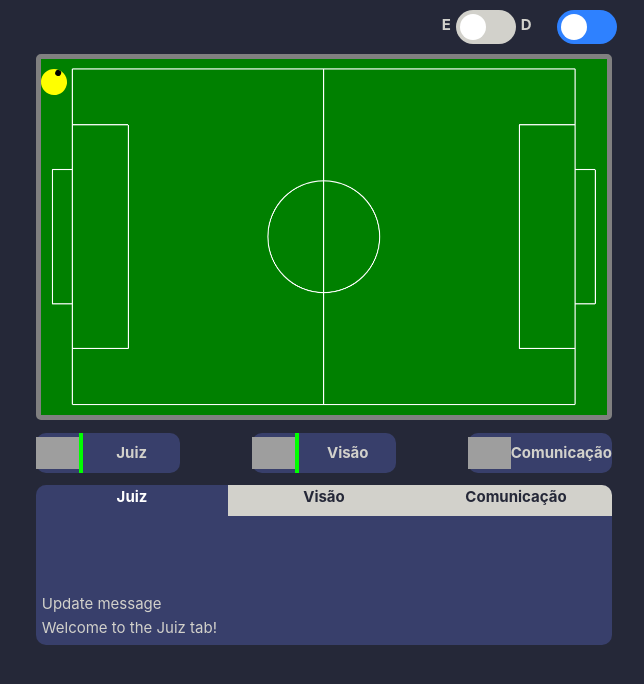
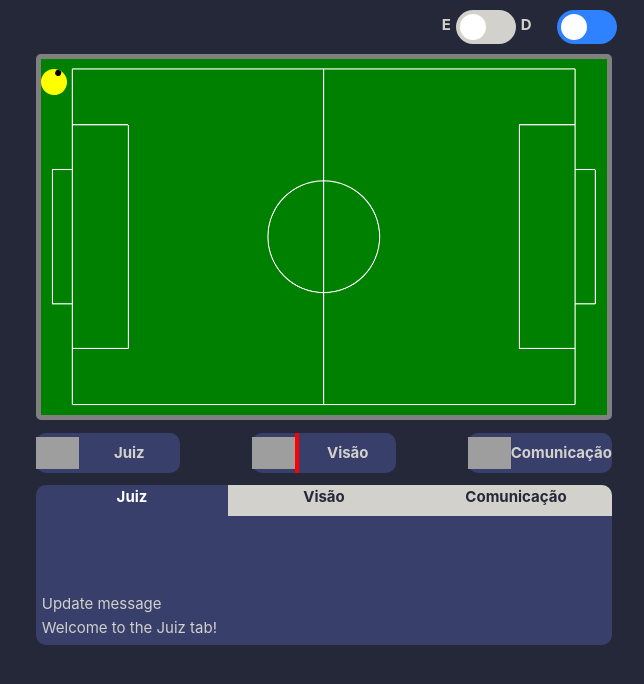
Before and after one commit to Ararabots-UFMS/ssl-gui, a Vue app: page / in a window 1280 px wide. Shown: the top 684 px of the page, without its empty margins (636-1280 px from the left). Built offline with nearby package versions, Linux system fonts and the light colour scheme; no server answers; grey boxes are pictures that could not be loaded.

Commit message:
feat: added vision status (line color)

```diff
--- a/src/components/AgentesExternos.vue
+++ b/src/components/AgentesExternos.vue
@@ -7,8 +7,12 @@
             return {
                 selectedTab: 'juiz', // Default tab
                 visionRef: ref(visionOutput),
-                visionRunnig: false,
             };
+        },
+        computed: {
+            visionStatus() {
+                return visionOutput.status ? 'status-line active-line-color' : 'status-line inactive-line-color';
+            },
         },
         methods: {
             refereeButton() {
@@ -44,6 +48,7 @@
                 },
                 deep: true,
             },
+
         },
     };
 
@@ -62,7 +67,7 @@
             <div class="icon-container">
                 <img class="icons" src="https://img.icons8.com/ios/50/visible--v1.png" alt="visible--v1"/>
             </div>
-            <div class="line-color"></div>
+            <div :class="visionStatus"></div>
             <span class="button-text">Visão</span>
         </div>
         <div class="buttons" @click="communicationButton()">
@@ -132,9 +137,14 @@
         align-items: center;
         font-weight: bold;
     }
-    .line-color {
+    .status-line{
         width: 5%; /* Largura da linha */
         height: 100%; /* Altura igual à dos botões */
+    }
+    .inactive-line-color {
+        background-color: #ff0000;
+    }
+    .active-line-color {
         background-color: #00ff00; /* Cor da linha */
     }
     .terminal {
--- a/src/socket.ts
+++ b/src/socket.ts
@@ -8,8 +8,9 @@ export const position = reactive({
 });
 
 export const visionOutput = reactive({
+    status: false,
     message: '',
-    });
+});
 
 const URL = "http://localhost:5000";
 
@@ -32,3 +33,8 @@ socket.on("position", (event) => {
 socket.on("visionOutput", (event) => {
     visionOutput.message = event;
 });
+
+socket.on("visionStatus", (event) => {
+    visionOutput.status = event.status;
+    visionOutput.message = "Inicializing..."
+});
```
